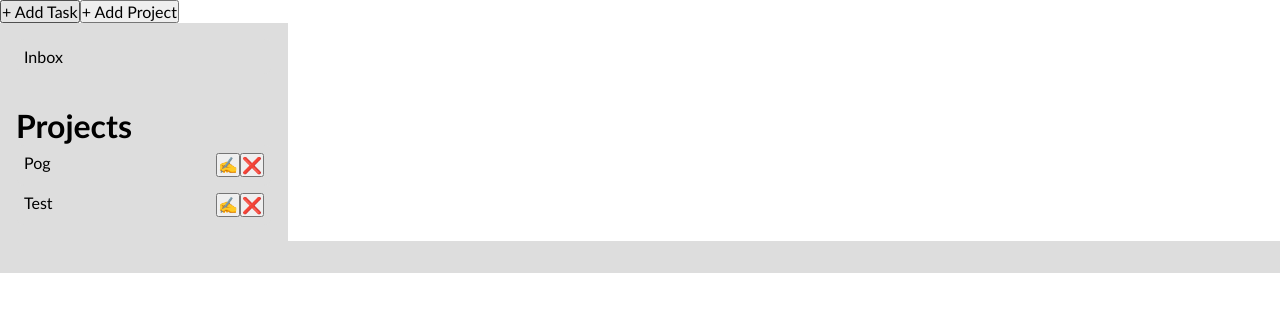
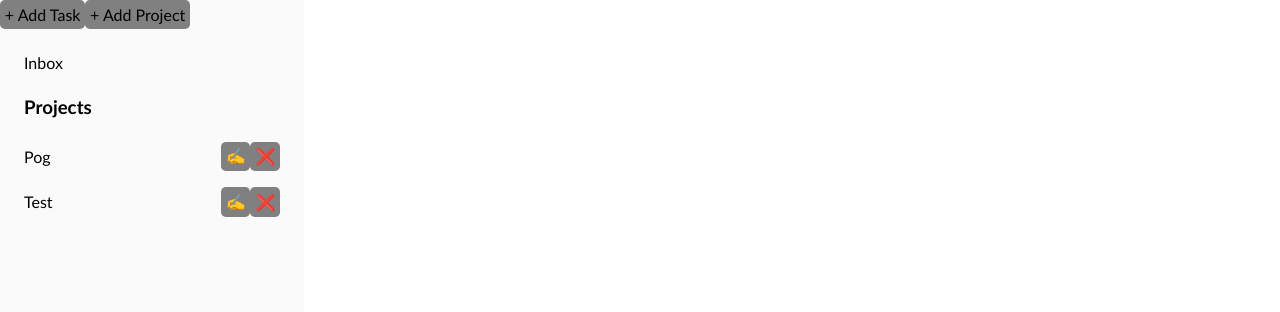
Before and after one commit to ilindaa/todo-list, a website built with webpack: page dist/index.html in a window 1280 px wide. Built offline with Linux system fonts and the light colour scheme.

Commit message:
Working on CSS

```diff
--- a/src/display.js
+++ b/src/display.js
@@ -87,7 +87,7 @@ export function displayProjectTitle() {
     const defaultProjectIndex = parseInt(this.dataset.defaultProjectIndex);
     const projectIndex = parseInt(this.dataset.projectIndex);
     const taskTitle = document.querySelector('.task-title');
-    const header = document.createElement('h1');
+    const header = document.createElement('h2');
 
     taskTitle.innerHTML = '';
     header.classList.add('task-header');
--- a/src/style.css
+++ b/src/style.css
@@ -9,67 +9,95 @@
     --p1-color: #d1453b;
     --p2-color: #eb8909;
     --p3-color: #246fe0;
-    --p4-color: lightgray;
+    --p4-color: #666;
+    --border-corners: 0.3rem;
+}
+
+body,
+.container {
+    height: 100%;
+    width: 100%;
+}
+
+.container {
+    height: 100vh;
+    display: grid;
+    grid-template-columns: 1fr 4fr;
+}
+
+.left-container,
+.sidebar-project {
+    background-color: #fafafa;
+    width: 19rem;
+}
+
+.right-container {
+    background-color: #ffffff;
+}
+
+button,
+.sidebar-project,
+.sidebar-task {
+    border-radius: var(--border-corners);
 }
 
 button {
+    background-color: gray;
     font-size: 1rem;
     cursor: pointer;
+    outline: none;
+    border: none;
+    padding: 0.3rem;
 }
 
-.default-area,
-.projects-area,
-.task-area,
-.sidebar-project {
-    background-color: #ddd;
+/* Projects */
+.all-projects {
+    padding: 1rem;
 }
 
-.default-area,
-.projects-area {
-    width: 18rem;
-    height: auto;
-    padding: 1rem;
+.projects-title {
+    padding: 0rem 0.5rem;
 }
 
 .sidebar-project {
     width: 100%;
     display: flex;
     justify-content: space-between;
+    align-items: center;
     border: none;
-    border-radius: 0.5rem;
     padding: 0.5rem;
     cursor: pointer;
 }
 
-.sidebar-project:hover {
-    background-color: #ccc;
+.sidebar-project:hover,
+.active {
+    background-color: #eee;
 }
 
-.task-area {
-    padding: 1rem;
-}
-
+.all-projects,
+.task-area,
 .task-content {
     display: flex;
     flex-direction: column;
     gap: 1rem;
 }
 
+/* Tasks */
+.task-area {
+    padding: 2rem 8rem;
+}
+
 .sidebar-task {
     display: flex;
     justify-content: space-between;
+    align-items: center;
     background-color: white;
-    border-radius: 0.5rem;
     padding: 0.5rem;
 }
 
 .sidebar-task-left {
     display: flex;
     gap: 1rem;
-}
-
-.active {
-    filter: brightness(0.9);
 }
 
 /* Priority */
```
Also changed, not shown: dist/index.html, dist/main.js.
